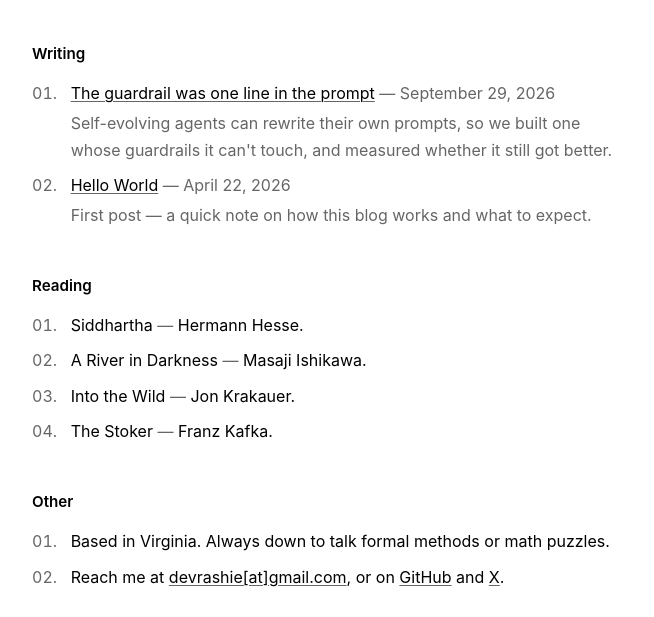
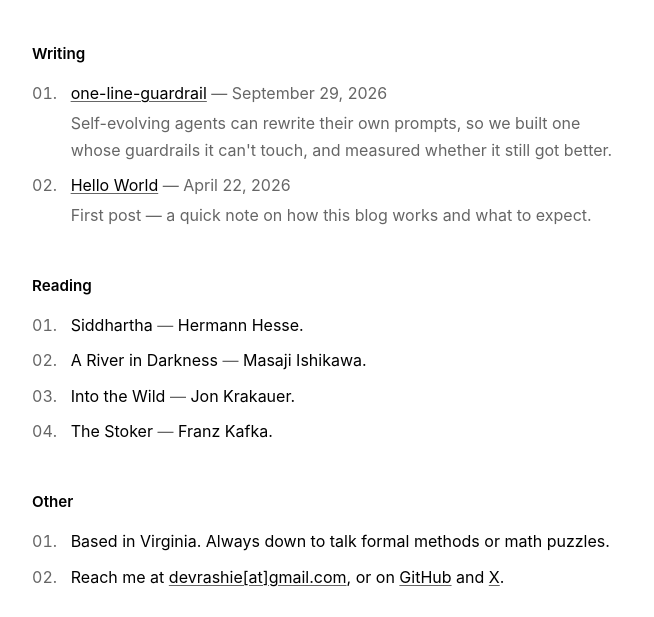
Before and after one commit to arkanemystic/arkanemystic.github.io, a website: page index.html in a window 1280 px wide. Shown: the part 912-1529 px from the top of the page, without its empty margins (312-966 px from the left). Drawn offline with Linux system fonts and the light colour scheme.

Commit message:
blog slug renamed

```diff
--- a/blog-index.json
+++ b/blog-index.json
@@ -1,9 +1,9 @@
 {
   "posts": [
     {
-      "title": "The guardrail was one line in the prompt",
-      "slug": "the-guardrail-was-one-line-in-the-prompt",
-      "url": "/blog/the-guardrail-was-one-line-in-the-prompt",
+      "title": "one-line-guardrail",
+      "slug": "one-line-guardrail",
+      "url": "/blog/one-line-guardrail",
       "date": "2026-09-29T00:00:00.000Z",
       "dateFormatted": "September 29, 2026",
       "excerpt": "Self-evolving agents can rewrite their own prompts, so we built one whose guardrails it can't touch, and measured whether it still got better."
```
Also changed, not shown: blog/one-line-guardrail.html (renamed from blog/the-guardrail-was-one-line-in-the-prompt.html, +5 -5 lines), blog/the-guardrail-was-one-prompt.md (+1 -1 lines).
